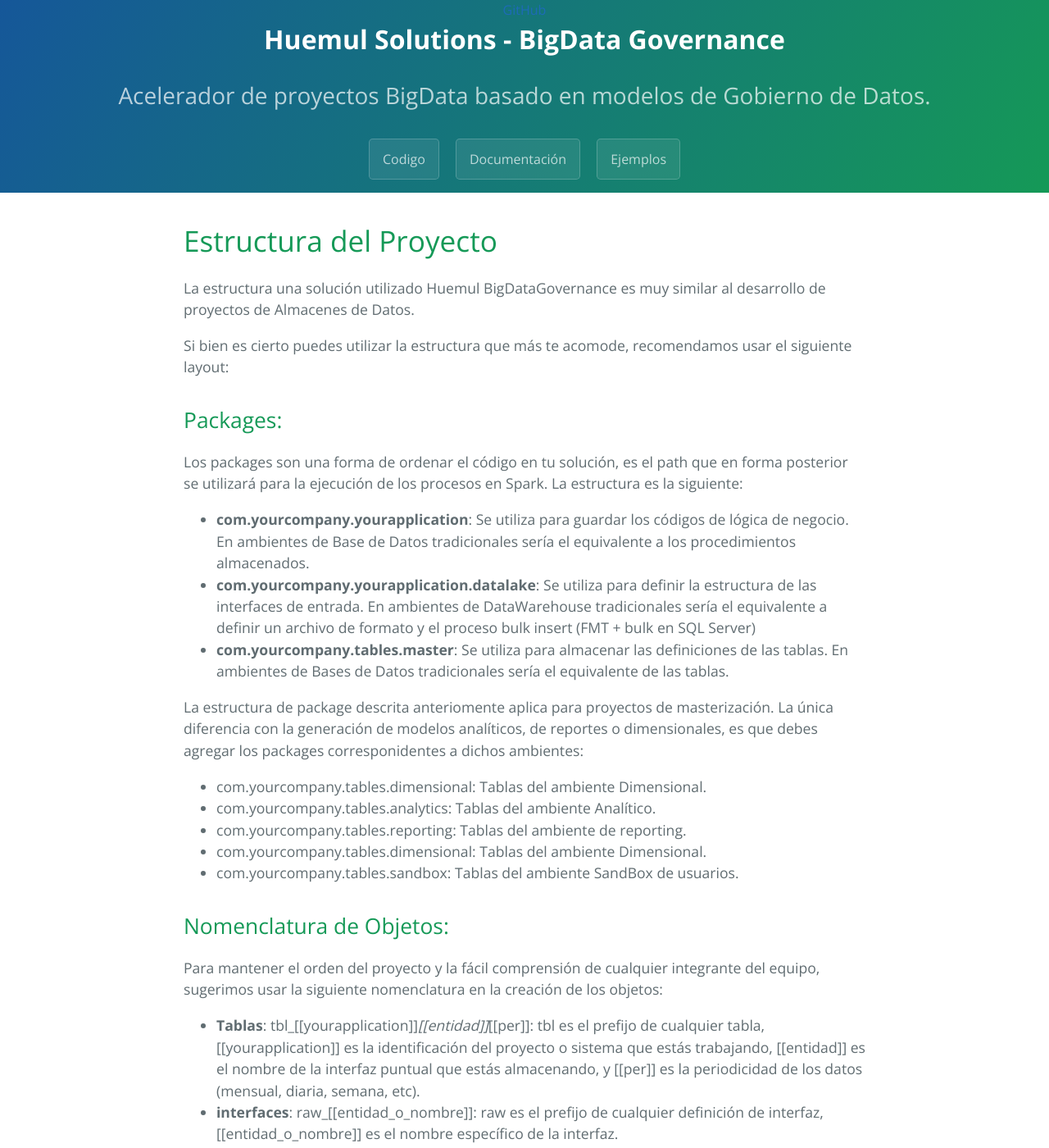
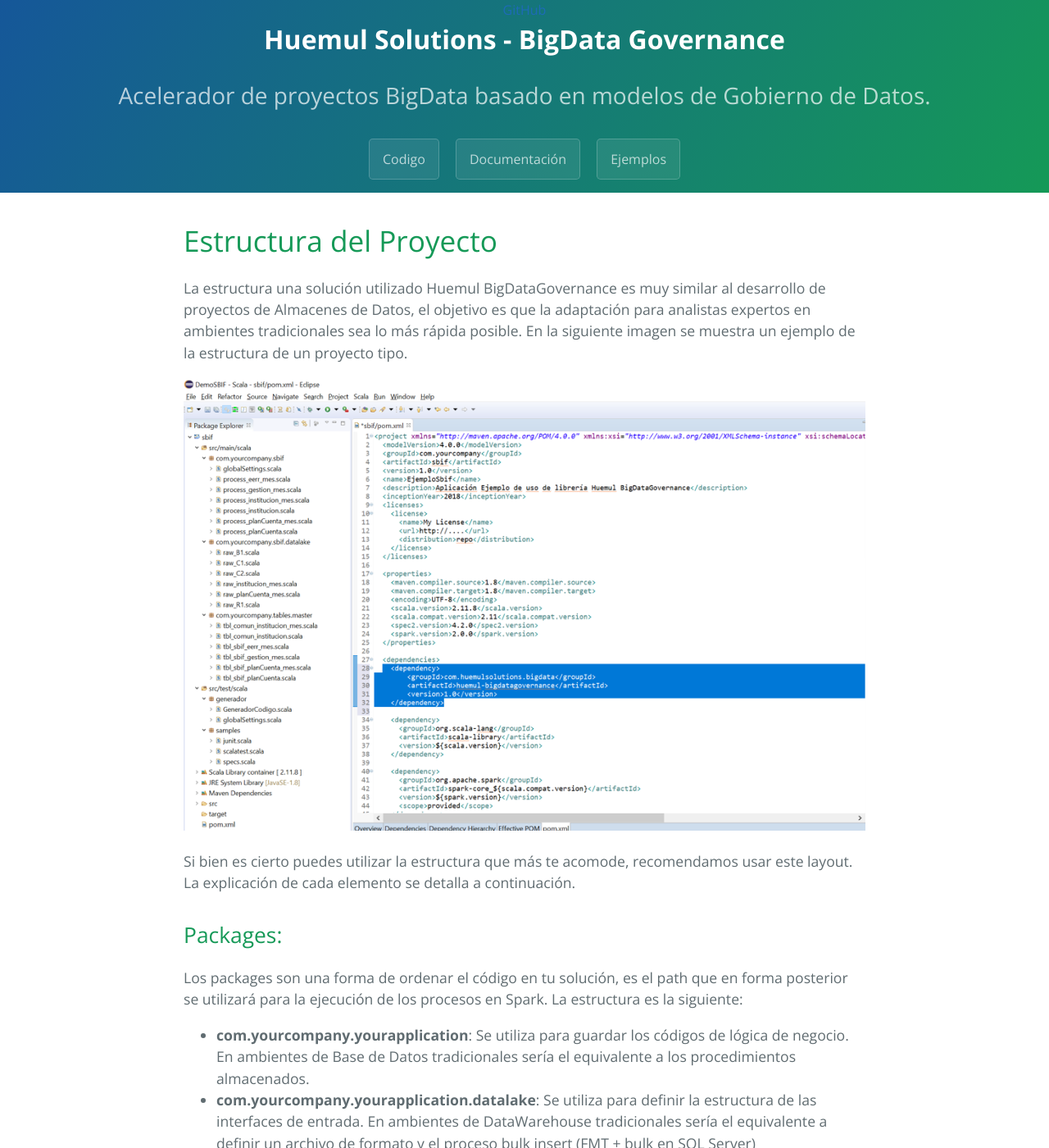
Before and after one commit to HuemulSolutions/HuemulSolutions.github.io, a Jekyll site: the page built from documentacion_tipoproyecto.md, in a window 1280 px wide and 1400 px high. Shown: the whole window at 82% size. Built offline with Jekyll 4.4.1, drawn with Linux system fonts in a browser that asks for light colours; our own code applies the rules of GitHub Pages for plain Markdown files.

Commit message:
Update documentacion_tipoproyecto.md

```diff
--- a/documentacion_tipoproyecto.md
+++ b/documentacion_tipoproyecto.md
@@ -4,9 +4,11 @@
 
 # Estructura del Proyecto
 
-La estructura una solución utilizado Huemul BigDataGovernance es muy similar al desarrollo de proyectos de Almacenes de Datos.
+La estructura una solución utilizado Huemul BigDataGovernance es muy similar al desarrollo de proyectos de Almacenes de Datos, el objetivo es que la adaptación para analistas expertos en ambientes tradicionales sea lo más rápida posible. En la siguiente imagen se muestra un ejemplo de la estructura de un proyecto tipo.
 
-Si bien es cierto puedes utilizar la estructura que más te acomode, recomendamos usar el siguiente layout:
+![Branching](huemul_codigo_sbif_ejemplo.png)
+
+Si bien es cierto puedes utilizar la estructura que más te acomode, recomendamos usar este layout. La explicación de cada elemento se detalla a continuación.
 
 ## Packages:
 Los packages son una forma de ordenar el código en tu solución, es el path que en forma posterior se utilizará para la ejecución de los procesos en Spark. La estructura es la siguiente:
```
